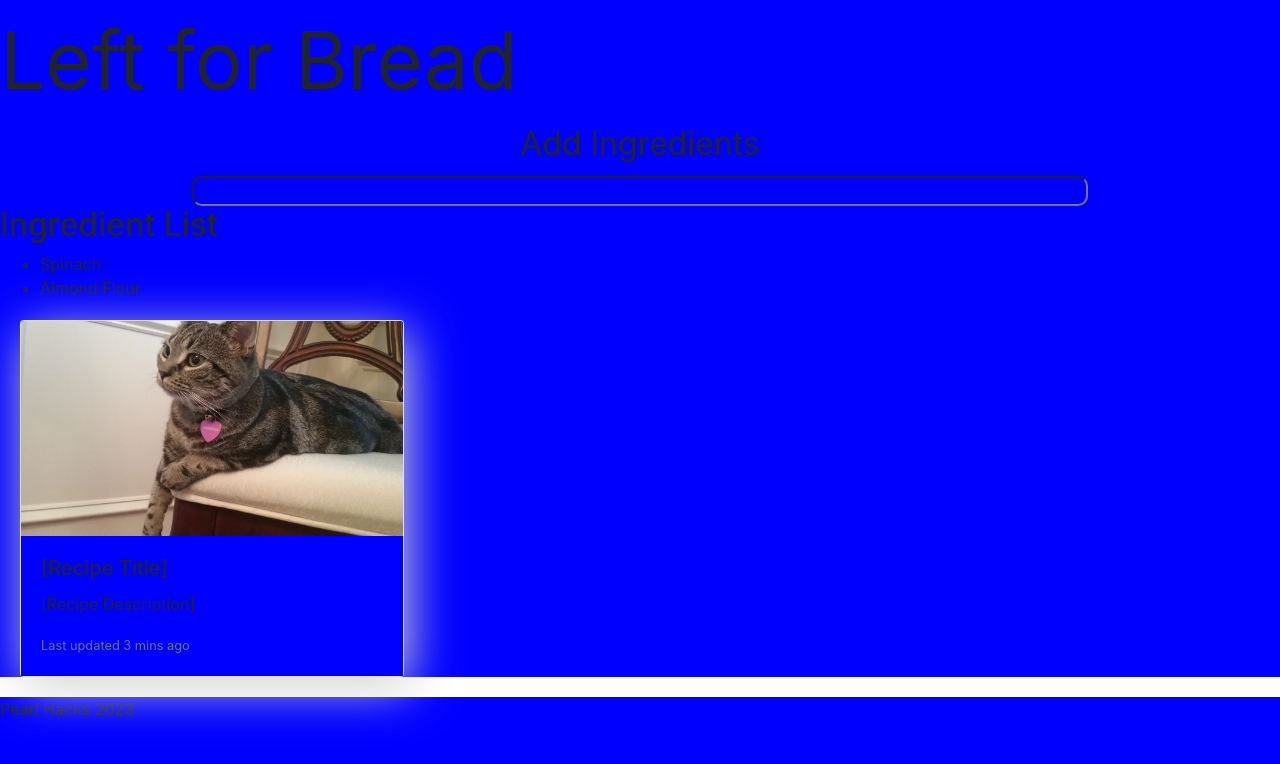
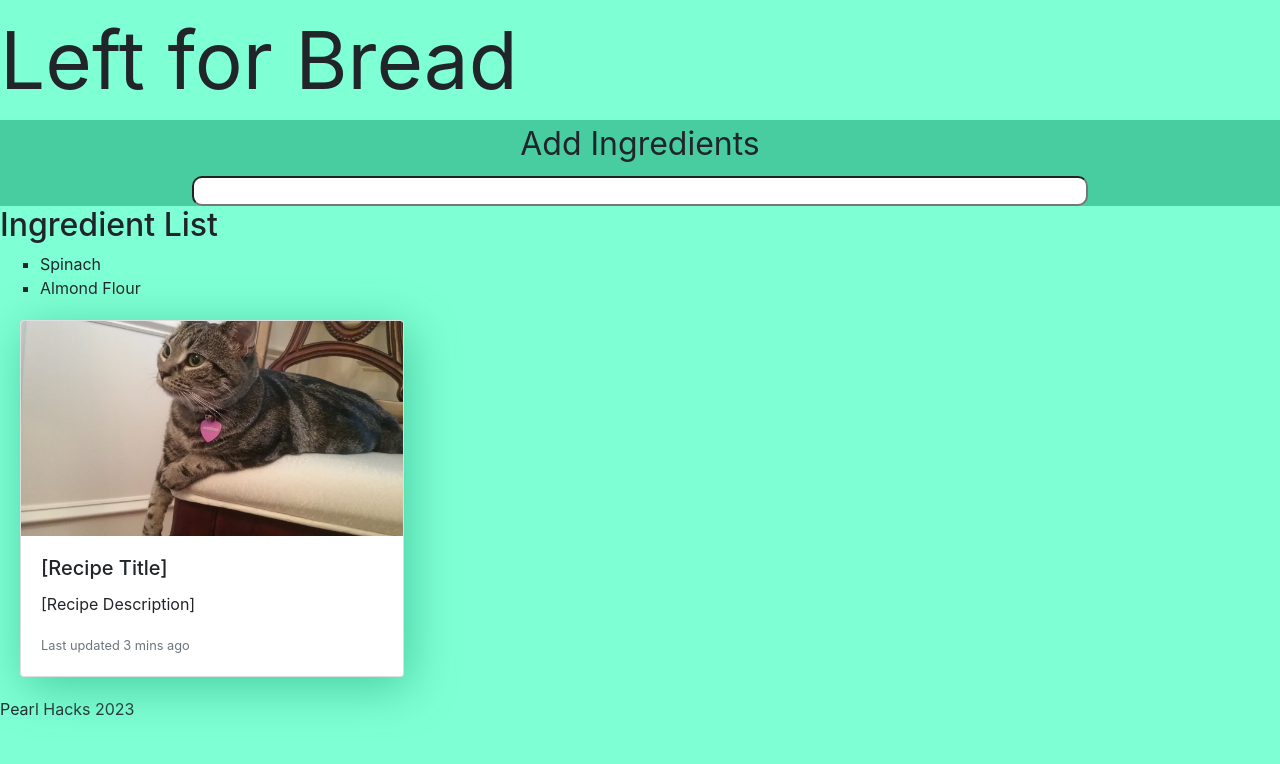
Before and after one commit to leftforbread/leftforbread-api, a Flask app: template templates/index.html in a window 1280 px wide. Shown: the top 764 px of the page. Run offline with Flask 2, Linux system fonts and the light colour scheme; the template is opened without the code that fills it, so the values that code supplies are empty; some libraries are stand-ins or nearby versions.

Commit message:
html/css small update

```diff
--- a/templates/index.css
+++ b/templates/index.css
@@ -1,5 +1,8 @@
-* {
+/* body {
     background-color:blue;
+} */
+.blue {
+    background-color: aquamarine;
 }
 
 header {
@@ -12,6 +15,14 @@
     flex-flow: column nowrap;
     align-items: center;
     justify-content: center;
+    background-color:rgb(72, 205, 161);
+}
+
+main {
+
+}
+
+aside {
 
 }
 
@@ -22,6 +33,7 @@
 input {
     width: 70%;
     border-radius: 10px;
+    margin-bottom: 50px;
 }
 
 .ingredient-list {
@@ -30,6 +42,6 @@
 
 .card {
     width: 30%;
-    box-shadow: 5px 10px 50px lightgray;
+    box-shadow: 5px 10px 50px rgb(72, 205, 161);
     margin: 20px;
 }
--- a/templates/index.html
+++ b/templates/index.html
@@ -10,12 +10,12 @@
   <!-- <link rel="stylesheet" href="https://cdnjs.cloudflare.com/ajax/libs/font-awesome/5.12.1/css/all.min.css"> -->
 </head>
 
-<body>
+<body class="blue">
   <header>
     Left for Bread
   </header>
   <main>
-    <div class=""></div>
+    <div class="">
       <div class="search">
         <label>Add Ingredients</label>
         <input type="text" name="Ingredients" class="taller">
@@ -27,6 +27,7 @@
             <li>Almond Flour</li>
           </ul>
       </aside>
+    </div>
     <!-- <div class="main-section-card-1"> -->
     <div class="card">
         <img src="example.jpg" class="card-img-top" alt="Recipe Image">
```
Lines whose indentation alone changed are shown as unchanged.
